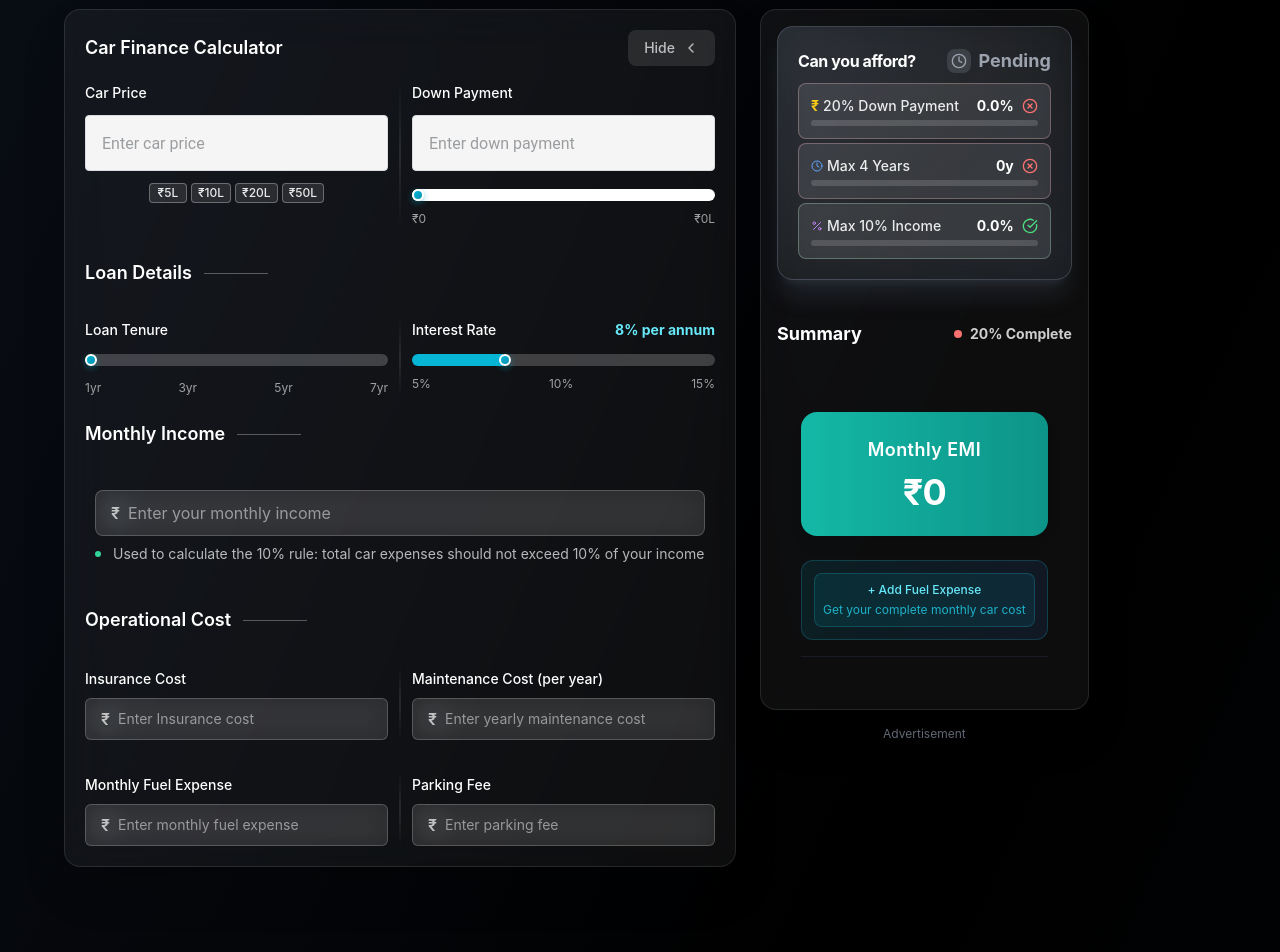
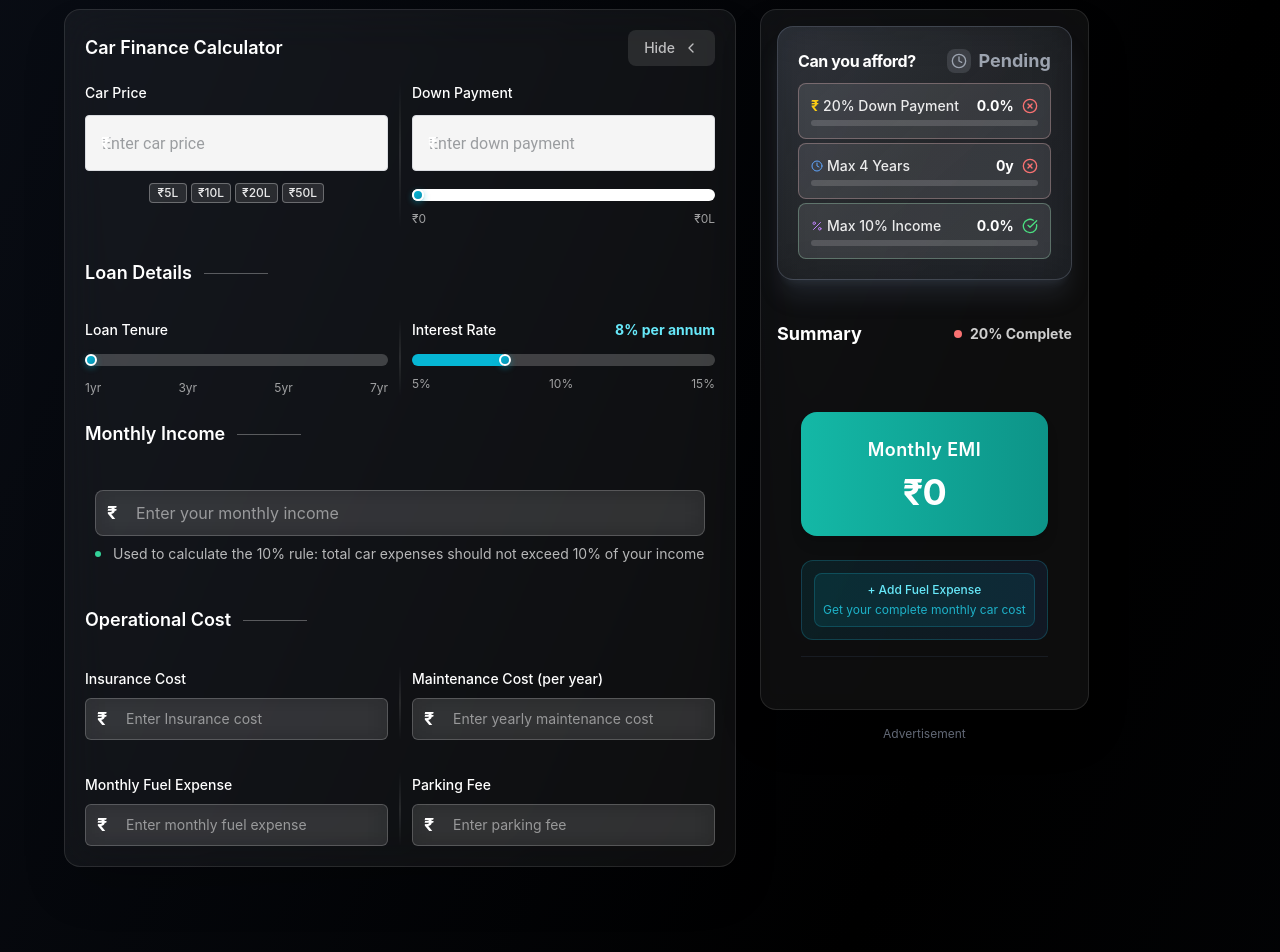
Before and after one commit to srivastava-utkarsh/car-calculator-web, a Next.js app: page /demo-new in a window 1280 px wide. Shown: the part 120-1072 px from the top of the page. Built offline with nearby package versions, Linux system fonts and the light colour scheme.

Commit message:
chart update

```diff
--- a/src/components/v2/CarDetailsFormV2.tsx
+++ b/src/components/v2/CarDetailsFormV2.tsx
@@ -112,7 +112,7 @@ export default function CarDetailsFormV2({ carData, updateCarData, monthlyIncome
           </div>
 
           <div className="relative">
-            <span className={`absolute left-4 top-1/2 transform -translate-y-1/2 font-semibold ${themeClass('text-slate-600', 'text-white/70', isLight)}`}>₹</span>
+            <span className={`absolute left-4 top-1/2 transform -translate-y-1/2 font-bold text-base z-10 ${themeClass('text-slate-700', 'text-white', isLight)}`}>₹</span>
             <input
               id="car-price-input"
               type="text"
@@ -124,7 +124,7 @@ export default function CarDetailsFormV2({ carData, updateCarData, monthlyIncome
                   e.preventDefault()
                 }
               }}
-              className={`w-full pl-8 pr-4 py-2.5 rounded-lg focus:outline-none focus:ring-2 focus:ring-emerald-400 focus:border-transparent transition-all text-sm md-text-field-input ${
+              className={`w-full pl-12 pr-4 py-2.5 rounded-lg focus:outline-none focus:ring-2 focus:ring-emerald-400 focus:border-transparent transition-all text-sm md-text-field-input ${
                 themeClass(
                   'bg-white border border-slate-300 text-slate-900 placeholder-slate-500',
                   'bg-white/10 backdrop-blur-md border border-white/20 text-white placeholder-white/50',
@@ -181,7 +181,7 @@ export default function CarDetailsFormV2({ carData, updateCarData, monthlyIncome
           </div>
 
           <div className="relative">
-            <span className={`absolute left-4 top-1/2 -translate-y-1/2 font-semibold ${themeClass('text-slate-600', 'text-white/70', isLight)}`}>₹</span>
+            <span className={`absolute left-4 top-1/2 -translate-y-1/2 font-bold text-base z-10 ${themeClass('text-slate-700', 'text-white', isLight)}`}>₹</span>
             <input
               type="text"
               required
@@ -192,7 +192,7 @@ export default function CarDetailsFormV2({ carData, updateCarData, monthlyIncome
                   e.preventDefault()
                 }
               }}
-              className={`w-full pl-8 pr-4 py-2.5 rounded-lg focus:outline-none focus:ring-2 focus:ring-cyan-400 focus:border-transparent transition-all text-sm md-text-field-input ${
+              className={`w-full pl-12 pr-4 py-2.5 rounded-lg focus:outline-none focus:ring-2 focus:ring-cyan-400 focus:border-transparent transition-all text-sm md-text-field-input ${
                 themeClass(
                   'bg-white border border-slate-300 text-slate-900 placeholder-slate-500',
                   'bg-white/10 backdrop-blur-md border border-white/20 text-white placeholder-white/50',
--- a/src/components/v2/CostDistributionChart.tsx
+++ b/src/components/v2/CostDistributionChart.tsx
@@ -283,7 +283,7 @@ export default function CostDistributionChart({ carData }: CostDistributionChart
         {hasValidData && (
           <div className="p-4 bg-white/5 border border-white/10 rounded-lg">
             <p className="text-white/70 font-medium text-sm mb-2">
-              {showOneYear ? 'Yearly Running Cost' : 'Total Running Cost'}
+              {showOneYear ? 'Cost Breakdown' : 'Cost Breakdown'}
             </p>
 
             <div className="text-3xl font-bold text-white mb-2">
@@ -355,11 +355,11 @@ export default function CostDistributionChart({ carData }: CostDistributionChart
                         strokeWidth={isHovered ? 3 : 2}
                         style={{
                           filter: isHovered
-                            ? 'drop-shadow(0 0 8px rgba(255, 255, 255, 0.3)) brightness(1.1)'
+                            ? 'drop-shadow(0 0 12px rgba(255, 255, 255, 0.5)) brightness(1.2) saturate(1.1)'
                             : isOtherHovered
-                              ? 'brightness(0.7) opacity(0.6)'
+                              ? 'brightness(0.6) opacity(0.5)'
                               : 'none',
-                          transform: isHovered ? 'scale(1.03)' : 'scale(1)',
+                          transform: isHovered ? 'scale(1.05)' : 'scale(1)',
                           transformOrigin: 'center',
                           transition: 'all 0.3s cubic-bezier(0.4, 0, 0.2, 1)',
                           cursor: 'pointer'
@@ -390,10 +390,10 @@ export default function CostDistributionChart({ carData }: CostDistributionChart
                   key={`legend-${index}`}
                   className={`flex items-center justify-between rounded-lg p-2 border cursor-pointer transition-all duration-300 ${
                     isHovered
-                      ? 'bg-white/15 border-white/30 shadow-lg'
+                      ? 'bg-white/20 border-white/40 shadow-xl shadow-white/20'
                       : isOtherHovered
-                        ? 'bg-white/3 border-white/5 opacity-60'
-                        : 'bg-white/5 border-white/10 hover:bg-white/10 hover:border-white/20'
+                        ? 'bg-white/3 border-white/5 opacity-50'
+                        : 'bg-white/5 border-white/10 hover:bg-white/12 hover:border-white/25'
                   }`}
                   onMouseEnter={() => setHoveredIndex(index)}
                   onMouseLeave={() => setHoveredIndex(null)}
@@ -405,8 +405,8 @@ export default function CostDistributionChart({ carData }: CostDistributionChart
                       className="w-3 h-3 rounded-full"
                       style={{ backgroundColor: entry.color }}
                       animate={{
-                        scale: isHovered ? 1.2 : 1,
-                        boxShadow: isHovered ? `0 0 8px ${entry.color}80` : 'none'
+                        scale: isHovered ? 1.3 : 1,
+                        boxShadow: isHovered ? `0 0 12px ${entry.color}90` : 'none'
                       }}
                       transition={{ duration: 0.2 }}
                     />
--- a/src/components/v2/FinancialFormV2.tsx
+++ b/src/components/v2/FinancialFormV2.tsx
@@ -101,7 +101,7 @@ export default function FinancialFormV2({ carData, updateCarData, monthlyIncomeI
           </div>
         )}
         <div className="relative">
-          <span className={`absolute left-4 top-1/2 transform -translate-y-1/2 font-semibold ${themeClass('text-slate-600', 'text-white/70', isLight)}`}>₹</span>
+          <span className={`absolute left-3 top-1/2 transform -translate-y-1/2 font-bold text-lg z-10 ${themeClass('text-slate-700', 'text-white', isLight)}`}>₹</span>
           <input
             type="text"
             required
@@ -124,7 +124,7 @@ export default function FinancialFormV2({ carData, updateCarData, monthlyIncomeI
               }
             }}
             placeholder="Enter your monthly income"
-            className={`w-full pl-8 pr-4 py-2.5 rounded-lg focus:outline-none focus:ring-2 focus:ring-emerald-400 focus:border-transparent transition-all text-base ${
+            className={`w-full pl-10 pr-4 py-2.5 rounded-lg focus:outline-none focus:ring-2 focus:ring-emerald-400 focus:border-transparent transition-all text-base ${
               themeClass(
                 'bg-white border text-slate-900 placeholder-slate-500',
                 'bg-white/10 backdrop-blur-md border text-white placeholder-white/50',
@@ -159,7 +159,7 @@ export default function FinancialFormV2({ carData, updateCarData, monthlyIncomeI
             Insurance Cost
           </label>
           <div className="relative">
-            <span className={`absolute left-4 top-1/2 transform -translate-y-1/2 font-semibold ${themeClass('text-slate-600', 'text-white/70', isLight)}`}>₹</span>
+            <span className={`absolute left-3 top-1/2 transform -translate-y-1/2 font-bold text-lg z-10 ${themeClass('text-slate-700', 'text-white', isLight)}`}>₹</span>
             <input
               type="text"
               value={carData.insuranceAndMaintenance ? formatWithCommas(carData.insuranceAndMaintenance) : ''}
@@ -189,7 +189,7 @@ export default function FinancialFormV2({ carData, updateCarData, monthlyIncomeI
                 }
               }}
               placeholder="Enter Insurance cost"
-              className={`w-full pl-8 pr-4 py-2.5 rounded-md focus:outline-none focus:ring-2 focus:ring-purple-400 focus:border-transparent transition-all text-sm ${
+              className={`w-full pl-10 pr-4 py-2.5 rounded-md focus:outline-none focus:ring-2 focus:ring-purple-400 focus:border-transparent transition-all text-sm ${
                 themeClass(
                   'bg-white border border-slate-300 text-slate-900 placeholder-slate-500',
                   'bg-white/10 backdrop-blur-md border border-white/20 text-white placeholder-white/50',
@@ -209,7 +209,7 @@ export default function FinancialFormV2({ carData, updateCarData, monthlyIncomeI
             Maintenance Cost (per year)
           </label>
           <div className="relative">
-            <span className={`absolute left-4 top-1/2 transform -translate-y-1/2 font-semibold ${themeClass('text-slate-600', 'text-white/70', isLight)}`}>₹</span>
+            <span className={`absolute left-3 top-1/2 transform -translate-y-1/2 font-bold text-lg z-10 ${themeClass('text-slate-700', 'text-white', isLight)}`}>₹</span>
             <input
               type="text"
               value={carData.maintenanceCostPerYear ? formatWithCommas(carData.maintenanceCostPerYear) : ''}
@@ -232,7 +232,7 @@ export default function FinancialFormV2({ carData, updateCarData, monthlyIncomeI
                 }
               }}
               placeholder="Enter yearly maintenance cost"
-              className={`w-full pl-8 pr-4 py-2.5 rounded-md focus:outline-none focus:ring-2 focus:ring-green-400 focus:border-transparent transition-all text-sm ${
+              className={`w-full pl-10 pr-4 py-2.5 rounded-md focus:outline-none focus:ring-2 focus:ring-green-400 focus:border-transparent transition-all text-sm ${
                 themeClass(
                   'bg-white border border-slate-300 text-slate-900 placeholder-slate-500',
                   'bg-white/10 backdrop-blur-md border border-white/20 text-white placeholder-white/50',
@@ -252,7 +252,7 @@ export default function FinancialFormV2({ carData, updateCarData, monthlyIncomeI
             Monthly Fuel Expense
           </label>
           <div className="relative">
-            <span className={`absolute left-4 top-1/2 transform -translate-y-1/2 font-semibold ${themeClass('text-slate-600', 'text-white/70', isLight)}`}>₹</span>
+            <span className={`absolute left-3 top-1/2 transform -translate-y-1/2 font-bold text-lg z-10 ${themeClass('text-slate-700', 'text-white', isLight)}`}>₹</span>
             <input
               type="text"
               value={carData.monthlyFuelExpense ? formatWithCommas(carData.monthlyFuelExpense) : ''}
@@ -275,7 +275,7 @@ export default function FinancialFormV2({ carData, updateCarData, monthlyIncomeI
                 }
               }}
               placeholder="Enter monthly fuel expense"
-              className={`w-full pl-8 pr-4 py-2.5 rounded-md focus:outline-none focus:ring-2 focus:ring-cyan-400 focus:border-transparent transition-all text-sm ${
+              className={`w-full pl-10 pr-4 py-2.5 rounded-md focus:outline-none focus:ring-2 focus:ring-cyan-400 focus:border-transparent transition-all text-sm ${
                 themeClass(
                   'bg-white border border-slate-300 text-slate-900 placeholder-slate-500',
                   'bg-white/10 backdrop-blur-md border border-white/20 text-white placeholder-white/50',
@@ -295,7 +295,7 @@ export default function FinancialFormV2({ carData, updateCarData, monthlyIncomeI
             Parking Fee
           </label>
           <div className="relative">
-            <span className={`absolute left-4 top-1/2 transform -translate-y-1/2 font-semibold ${themeClass('text-slate-600', 'text-white/70', isLight)}`}>₹</span>
+            <span className={`absolute left-3 top-1/2 transform -translate-y-1/2 font-bold text-lg z-10 ${themeClass('text-slate-700', 'text-white', isLight)}`}>₹</span>
             <input
               type="text"
               value={carData.parkingFee ? formatWithCommas(carData.parkingFee) : ''}
@@ -318,7 +318,7 @@ export default function FinancialFormV2({ carData, updateCarData, monthlyIncomeI
                 }
               }}
               placeholder="Enter parking fee"
-              className={`w-full pl-8 pr-4 py-2.5 rounded-md focus:outline-none focus:ring-2 focus:ring-blue-400 focus:border-transparent transition-all text-sm ${
+              className={`w-full pl-10 pr-4 py-2.5 rounded-md focus:outline-none focus:ring-2 focus:ring-blue-400 focus:border-transparent transition-all text-sm ${
                 themeClass(
                   'bg-white border border-slate-300 text-slate-900 placeholder-slate-500',
                   'bg-white/10 backdrop-blur-md border border-white/20 text-white placeholder-white/50',
```
